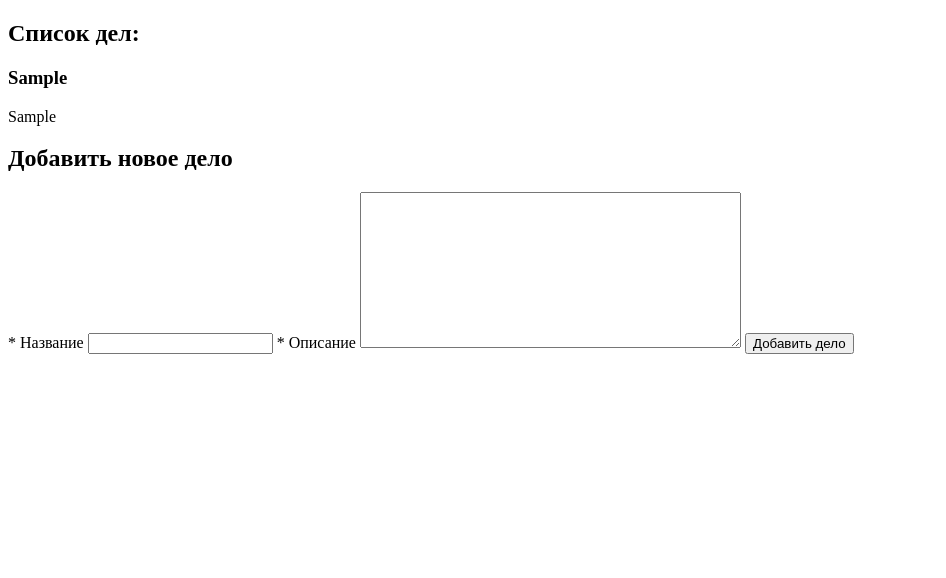
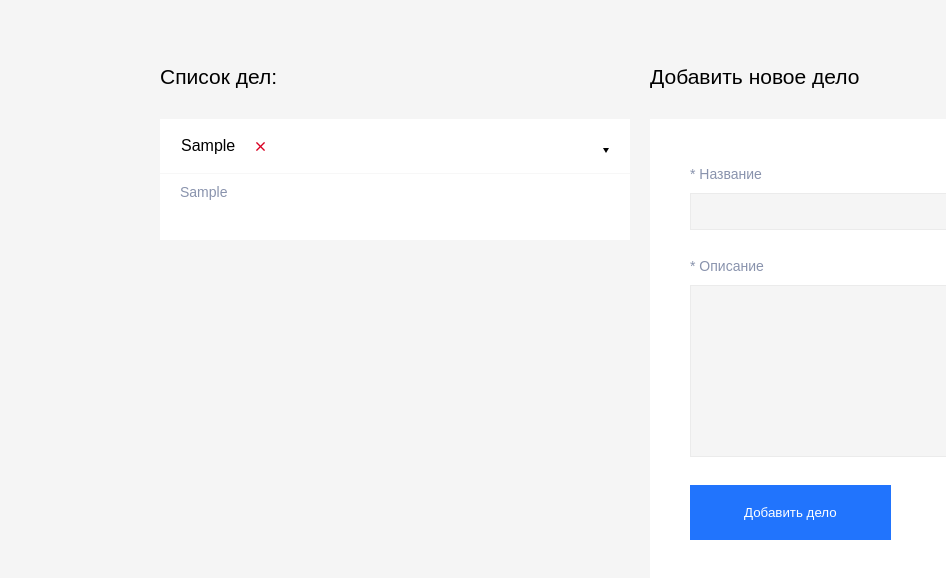
Before and after one commit to Sazuru/Skillbox-Frontend-Course, a plain HTML site: page Module 4/Lesson 4/index.html in a window 1280 px wide. Both pictures are taken after typing "Sample", "Sample" into the empty fields and a click on the button "Добавить дело". Shown: the whole page, without its empty margins (0-946 px from the left). Drawn offline with Linux system fonts and the light colour scheme.

Commit message:
Completed task 4 lesson 4

```diff
--- a/Module 4/Lesson 4/index.html
+++ b/Module 4/Lesson 4/index.html
@@ -5,6 +5,7 @@
     <meta name="viewport" content="width=device-width, initial-scale=1.0" />
     <meta http-equiv="X-UA-Compatible" content="ie=edge" />
     <title>Список дел</title>
+    <link rel="stylesheet" href="main.css" />
     <script src="jquery-3.3.1.min.js"></script>
     <script src="main.js"></script>
   </head>
@@ -22,7 +23,6 @@
             <h2>Добавить новое дело</h2>
           </div>
           <div class="task-add-menu">
-            <div class="attention">Такая задача уже есть!</div>
             <label for="">* Название</label>
             <input type="text" maxlength="40" />
             <label for="">* Описание</label>
--- /dev/null
+++ b/Module 4/Lesson 4/main.css
@@ -0,0 +1,140 @@
+html,
+body {
+  background-color: #f5f5f5;
+  margin: 0;
+  padding: 0;
+  min-width: 1000px;
+  font-family: Arial;
+}
+
+h2 {
+  font-size: 21px;
+  font-weight: normal;
+  margin: 0;
+  padding: 0;
+}
+
+h3 {
+  font-weight: normal;
+  margin: 0;
+  padding: 18px 21px;
+  font-size: 16px;
+}
+
+p {
+  margin: 0;
+  padding: 0;
+  word-break: break-word;
+}
+
+.container {
+  width: 960px;
+  margin: 0 auto;
+  overflow-y: hidden;
+}
+
+.task-list {
+  width: 470px;
+  float: left;
+}
+
+.empty-item {
+  margin-top: 87px;
+  color: #8993ad;
+  display: block;
+}
+
+.task-list-title,
+.task-add-title {
+  margin: 65px 0 30px 0;
+}
+
+.task-item {
+  background-color: #fff;
+  margin-bottom: 20px;
+}
+
+.upblock {
+  position: relative;
+  border-bottom: 1px solid #f7f7f7;
+}
+
+.downblock {
+  font-size: 14px;
+  color: #8993ad;
+  padding: 10px 20px 40px 20px;
+  display: block;
+}
+
+.hide {
+  display: none;
+}
+
+.rotate {
+  transform: rotate(90deg);
+  -webkit-transition: all 1s 0.1s ease-in;
+}
+
+.task-item-title,
+h3 {
+  display: inline-block;
+}
+
+.close-task-item {
+  display: inline-block;
+  cursor: pointer;
+  width: 9px;
+  height: 9px;
+  background: url(img/clear-button.png) center center no-repeat;
+}
+
+.hide-task-item {
+  position: absolute;
+  transition: transform 0.5s;
+  right: 20px;
+  top: 50%;
+  display: inline-block;
+  cursor: pointer;
+  width: 9px;
+  height: 9px;
+  background: url(img/arrow.png) center center no-repeat;
+}
+
+.task-add {
+  width: 470px;
+  float: right;
+}
+
+.task-add-menu {
+  position: relative;
+  background-color: #fff;
+  padding: 47px 40px;
+}
+
+.task-add-menu label {
+  font-size: 14px;
+  color: #8993ad;
+  display: block;
+  margin-bottom: 11px;
+}
+
+.task-add-menu input,
+textarea {
+  display: block;
+  width: 360px;
+  resize: none;
+  outline: none;
+  margin-bottom: 28px;
+  padding: 10px 15px;
+  background-color: #f5f5f5;
+  border: 1px solid #ebebeb;
+  overflow: hidden;
+}
+
+.confirm {
+  outline: none;
+  border: none;
+  color: #fff;
+  background-color: #2174fd;
+  padding: 20px 54px;
+}
--- a/Module 4/Lesson 4/main.js
+++ b/Module 4/Lesson 4/main.js
@@ -1,65 +1,46 @@
-$(function(){
-
-	// Проверяем наличие хотя бы одной задачи,
-	// если да убирает empty-item.
-	function emptyTask(){
-		if ($('div').is('.task-item') == true) {
-			$('.empty-item').css('display', 'none');
+$(function() {
+  function emptyTask() {
+    if ($("div").is(".task-item") == true) {
+      $(".empty-item").css("display", "none");
     } else {
-			$('.empty-item').css('display', 'block');
+      $(".empty-item").css("display", "block");
     }
   }
 
-	//Нажатие на добавить задачу
-	$('.confirm').click(function(){
-		$('.task-item-title h3').each(function(){
-			if ($(this).text() == $('input').val()) {
-				// выводим ошибку о повторении задачи
-				$('.attention').show();
-				// обнуляем значения инпутов
-				$('input').val('');
-				$('textarea').val('');
+  $(".confirm").click(function() {
+    $(".task-item-title h3").each(function() {
+      if ($(this).text() == $("input").val()) {
+        $("input").val("");
+        $("textarea").val("");
         return false;
       }
     });
-		 	//проверяем на инпут на пустое значение
-		if ($('input').val() != '') {
-			// задаем переменным элементы задачи
-			var newItem = $('<div class="task-item"><div class="upblock"><div class="task-item-title"><div class="close-task-item"></div></div><div class="hide-task-item"></div></div><div class="downblock"></div></div>');
-			var title = $('<h3></h3>');
-			var note = $('<p></p>');
-			// забираем из инпутов значения и отдаем их блоку с задачей
-			title.text($('input').val());
-			note.text($('textarea').val());
-			// добавляем элементы задач из переменных с полученными данными
-			$('.task-list').append(newItem);
-			$('.task-item-title:last').prepend(title);
-			$('.downblock:last').prepend(note);
-			// обнуляем значения инпутов
-			$('input').val('');
-			$('textarea').val('');
-			// скрываем ошибку о повторении задачи
-			$('.attention').css('display', 'none');
 
+    if ($("input").val() != "") {
+      var newItem = $(
+        '<div class="task-item"><div class="upblock"><div class="task-item-title"><div class="close-task-item"></div></div><div class="hide-task-item"></div></div><div class="downblock"></div></div>'
+      );
+      var title = $("<h3></h3>");
+      var note = $("<p></p>");
 
-		};
+      title.text($("input").val());
+      note.text($("textarea").val());
+
+      $(".task-list").append(newItem);
+      $(".task-item-title:last").prepend(title);
+      $(".downblock:last").prepend(note);
+
+      $("input").val("");
+      $("textarea").val("");
+    }
 
     emptyTask();
-
   });
 
-	// делегированная обработка событий для еще не существующих
-	// блоков, задаем события кнопке удалить задачу и свернуть задачу
-	$('body').on('click', '.close-task-item', function(){
-		setTimeout(emptyTask, 600); // после 600мс проверяем функцией emtyTask на наличие блоков с задачами
-		$(this).parents('.task-item').remove();
+  $("body").on("click", ".close-task-item", function() {
+    setTimeout(emptyTask, 600);
+    $(this)
+      .parents(".task-item")
+      .remove();
   });
-
-
-	$('body').on('click', '.hide-task-item', function(){
-		$(this).toggleClass('rotate');
-		$(this).parents('.task-item').children('.downblock').toggle('hide');
 });
-
-
-});
```
Also changed, not shown: Module 4/Lesson 4/img/arrow.png (added), Module 4/Lesson 4/img/clear-button.png (added). Lines whose indentation alone changed are shown as unchanged.
